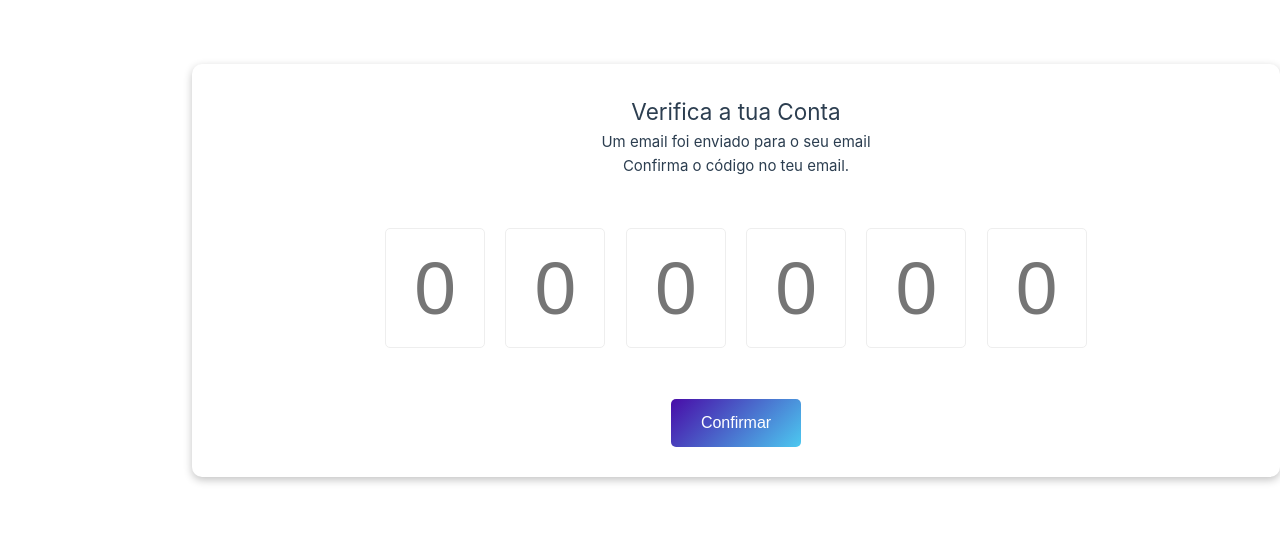
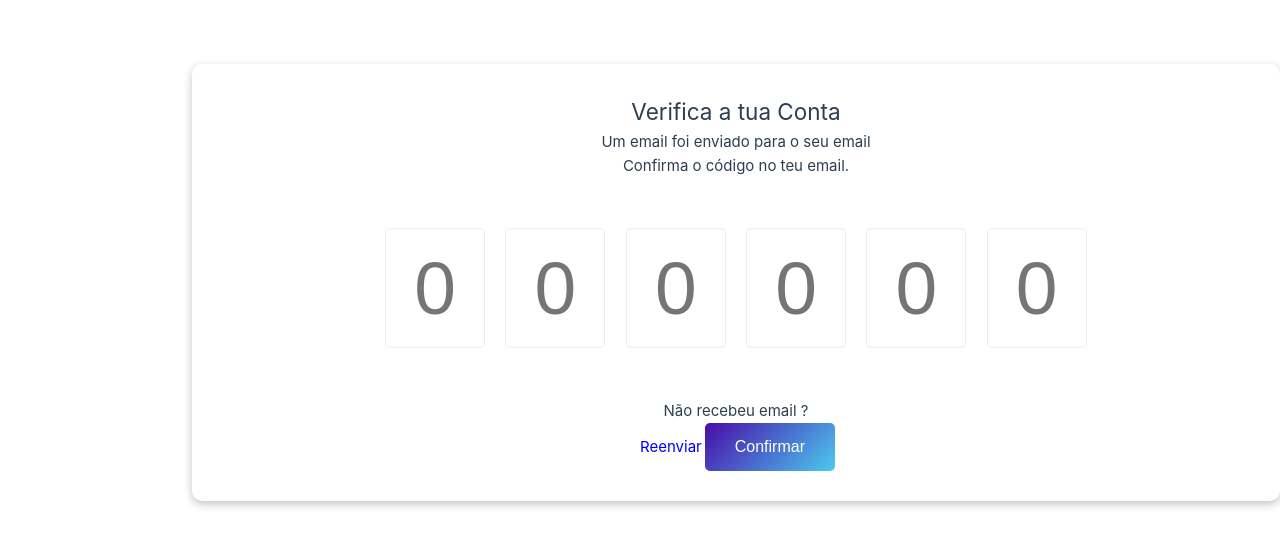
Before and after one commit to ruiiramos/myClinic-FrontEnd, a Vue app: page /confirmaremail in a window 1280 px wide. Shown: the top 546 px of the page. Built offline with nearby package versions, Linux system fonts and the light colour scheme.

Commit message:
atualizaçao

```diff
--- a/src/views/ConfirmarEmailView.vue
+++ b/src/views/ConfirmarEmailView.vue
@@ -10,6 +10,7 @@
         <input v-model="codes[4]" ref="code4" type="number" class="code" placeholder="0" min="0" max="9" required>
         <input v-model="codes[5]" ref="code5" type="number" class="code" placeholder="0" min="0" max="9" required>
       </div>
+      <p>Não recebeu email ?</p><a href="/login" class="login-link">Reenviar</a>
       <button class="confirm-btn" @click="verifyEmail">Confirmar</button>
     </div>
   </template>
@@ -130,4 +131,7 @@
     border-radius: 5px;
     cursor: pointer;
   }
+  .login-link{
+    color: blue;
+    }
   </style>
```
